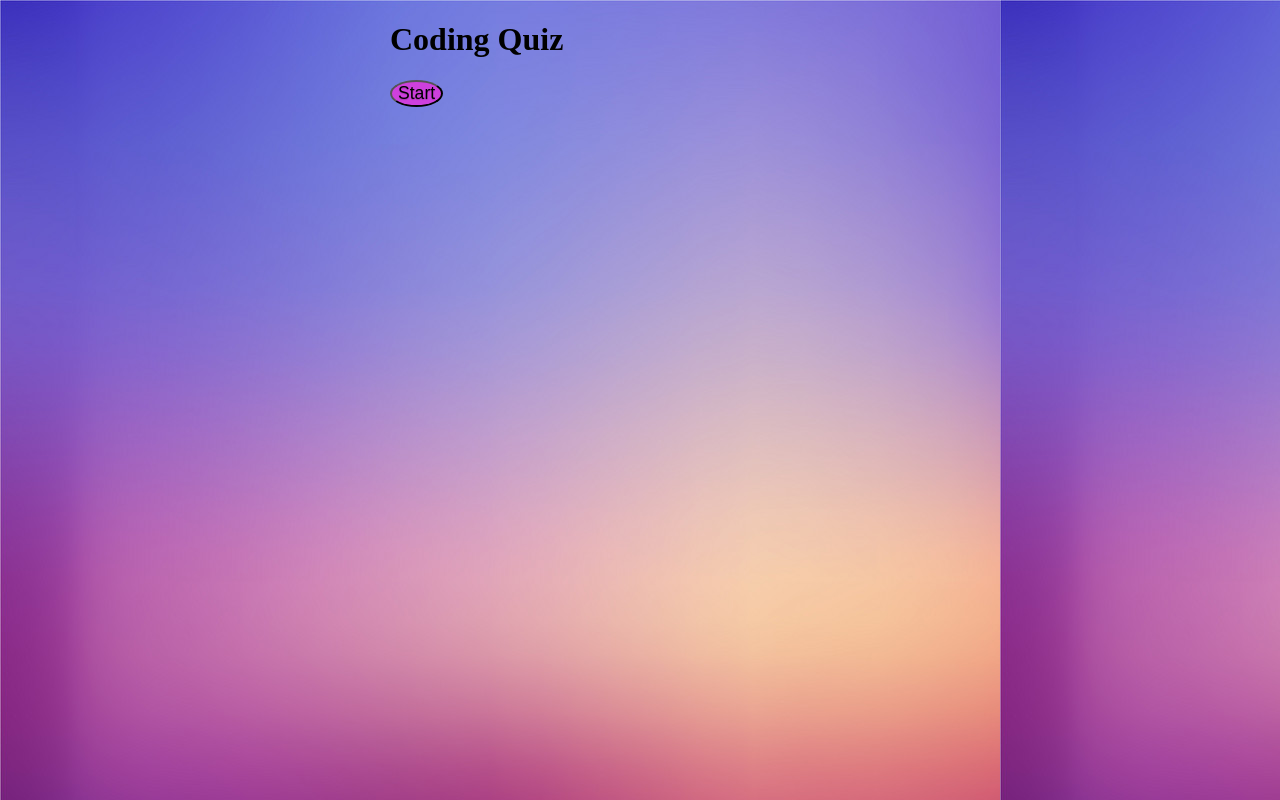
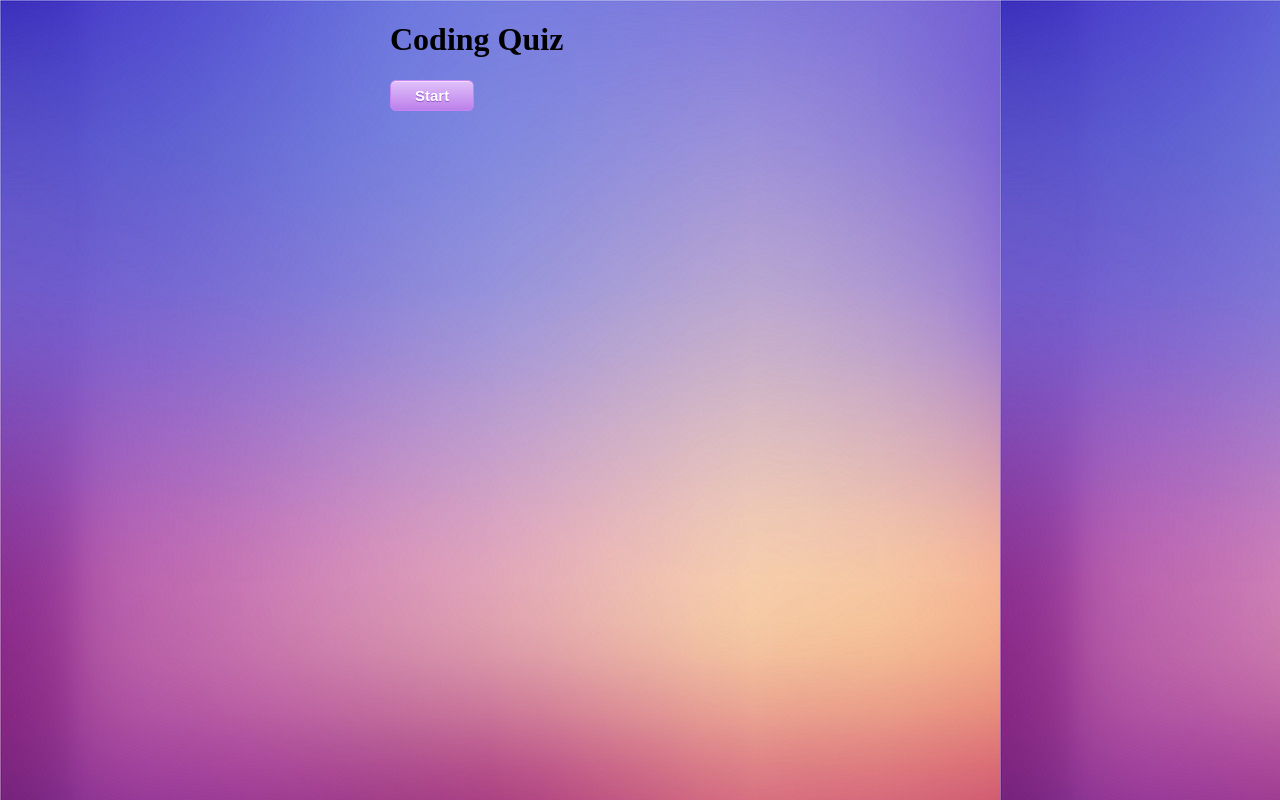
Before and after one commit to raglandec/CodeQuiz, a plain HTML site: page index.html in a window 1280 px wide. Drawn offline with nearby package versions, Linux system fonts and the light colour scheme.

Commit message:
button style

```diff
--- a/style.css
+++ b/style.css
@@ -8,10 +8,26 @@ body {
   }
 
 button{
-    color: black;
-    border-radius: 4px;
-    text-shadow: 0 1px 1px rgba(0, 0, 0, 0.2);
-    background: hsl(294, 70%, 56%);
-    font-size: 110%;
-    border-radius: 50%;
+    box-shadow:inset 0px 1px 0px 0px #efdcfb;
+	background:linear-gradient(to bottom, #dfbdfa 5%, #bc80ea 100%);
+	background-color:#dfbdfa;
+	border-radius:6px;
+	border:1px solid #c584f3;
+	display:inline-block;
+	cursor:pointer;
+	color:#ffffff;
+	font-family:Arial;
+	font-size:15px;
+	font-weight:bold;
+	padding:6px 24px;
+	text-decoration:none;
+	text-shadow:0px 1px 0px #9752cc;
 }
+button:hover {
+    background:linear-gradient(to bottom, #bc80ea 5%, #dfbdfa 100%);
+	background-color:#bc80ea;
+}
+button:active {
+    position:relative;
+	top:1px;
+}
```
